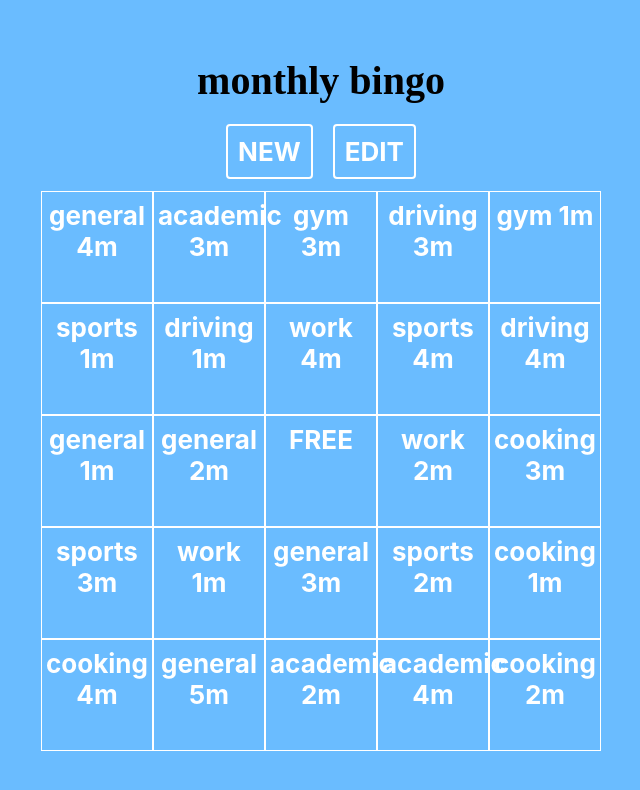
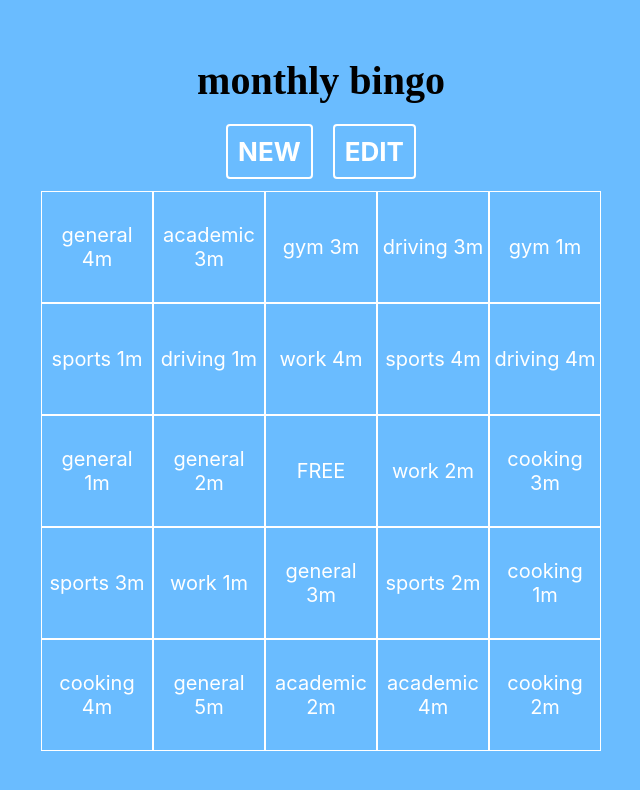
Before and after one commit to TheFloatingCow/bingo, a React (Create React App) app: page / in a window 1280 px wide. Shown: the top 790 px of the page, without its empty margins (319-959 px from the left). Built offline with nearby package versions, Linux system fonts and the light colour scheme.

Commit message:
Center box text

```diff
--- a/src/components/UI/Box/Box.module.css
+++ b/src/components/UI/Box/Box.module.css
@@ -6,8 +6,13 @@
     outline: none;
     cursor: pointer;
     font: inherit;
-    font-weight: bold;
+    font-weight: normal;
+    font-size: 20px;
+    display: flex;
+    justify-content: center;
+    align-items: center;
 
+    /* Square boxes */
     margin: auto;
     box-sizing: border-box;
     aspect-ratio: 1 / 1;
```
